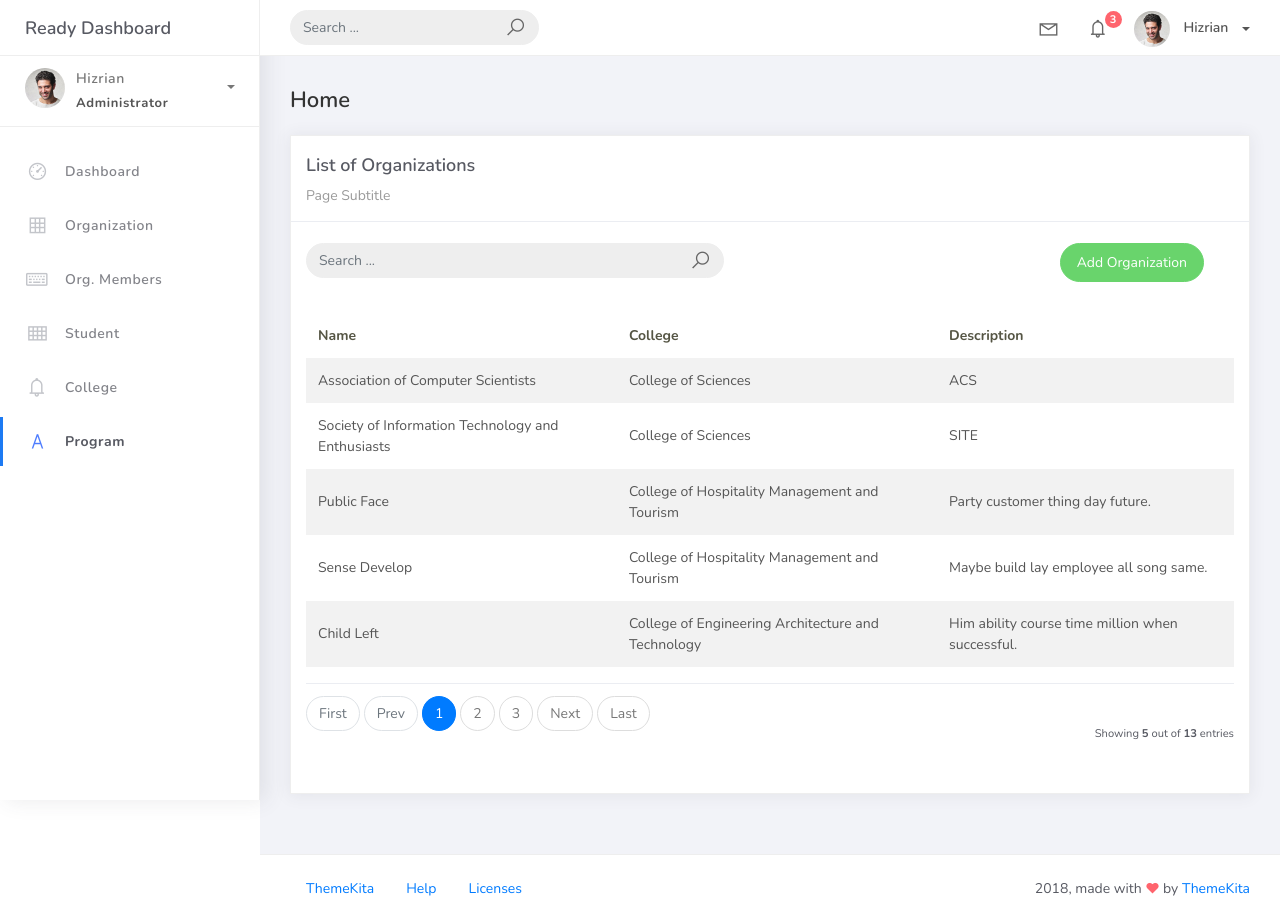
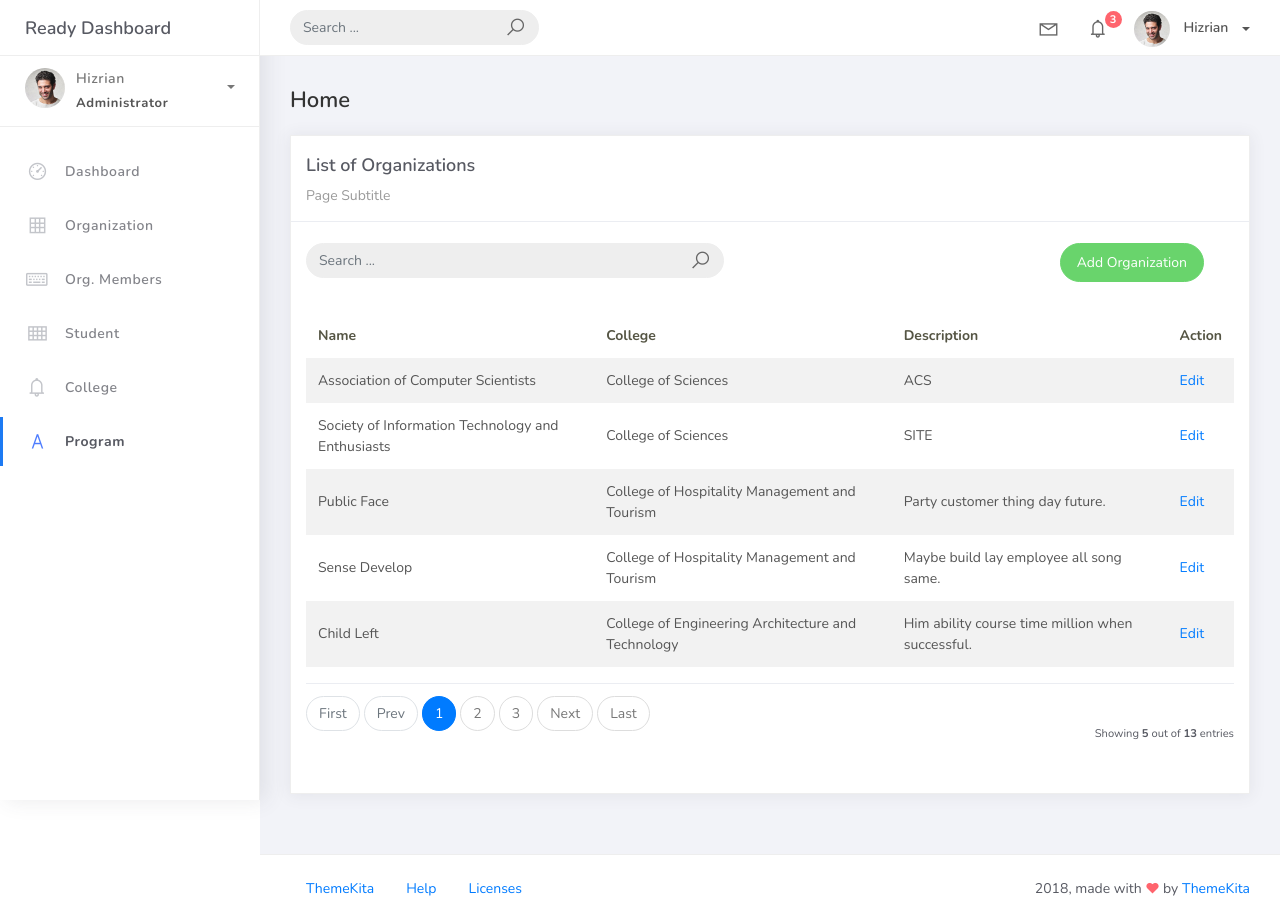
Before and after one commit to lewww123/PSUSphere, a Django app: page /organization_list in a window 1280 px wide. Run offline with Django 5.2, Linux system fonts and the light colour scheme; data comes from the database, SQL or seed files in the repository; both versions use the stored data as it was after the commit; some libraries are stand-ins or nearby versions.

Commit message:
modify the organization edit and add

```diff
--- a/projectsite/projectsite/urls.py
+++ b/projectsite/projectsite/urls.py
@@ -16,11 +16,13 @@ Including another URLconf
 """
 from django.contrib import admin
 from django.urls import path
-from studentorg.views import HomePageView, OrganizationList  # pyright: ignore[reportMissingImports]
-from studentorg import views  # pyright: ignore[reportMissingImports]
+from studentorg.views import HomePageView, OrganizationList, OrganizationCreateView, OrganizationUpdateView
+from studentorg import views
 
 urlpatterns = [
     path("admin/", admin.site.urls),
     path('', views.HomePageView.as_view(), name='home'),
     path('organization_list', OrganizationList.as_view(), name='organization-list'),
+    path('organization_list/add', OrganizationCreateView.as_view(), name='organization-add'),
+    path('organization_list/<int:pk>/', OrganizationUpdateView.as_view(), name='organization-update'),
 ]
--- a/projectsite/studentorg/views.py
+++ b/projectsite/studentorg/views.py
@@ -1,6 +1,6 @@
 from django.shortcuts import render
 from django.views.generic.list import ListView
-from django.views.generic.edit import CreateView
+from django.views.generic.edit import CreateView, UpdateView
 from studentorg.models import Organization # pyright: ignore[reportMissingImports]
 from studentorg.forms import OrganizationForm
 from django.urls import reverse_lazy
@@ -22,3 +22,9 @@ class OrganizationCreateView(CreateView):
     form_class = OrganizationForm
     template_name = 'org_form.html'
     success_url = reverse_lazy('organization-list')
+
+class OrganizationUpdateView(UpdateView):
+    model = Organization
+    form_class = OrganizationForm
+    template_name = 'org_form.html'
+    success_url = reverse_lazy('organization-list')
--- a/projectsite/templates/base.html
+++ b/projectsite/templates/base.html
@@ -198,7 +198,7 @@
 							</a>
 						</li>
 						<li class="nav-item active">
-							<a href="typography.html">
+							<a href="notifications.html">
 								<i class="la la-font"></i>
 								<p>Program</p>
 							</a>
--- a/projectsite/templates/org_list.html
+++ b/projectsite/templates/org_list.html
@@ -1,6 +1,5 @@
 {% extends 'base.html' %}
 {% load static %}
-
 {% block content %}
 <div class="content">
     <div class="container-fluid">
@@ -47,6 +46,7 @@
                                     <th scope="col">Name</th>
                                     <th scope="col">College</th>
                                     <th scope="col">Description</th>
+                                    <th scope="col">Action</th>
                                 </tr>
                             </thead>
                             <tbody>
@@ -55,6 +55,14 @@
                                     <td>{{ object.name }}</td>
                                     <td>{{ object.college }}</td>
                                     <td>{{ object.description }}</td>
+                                    <td><a href="organization_list/{{ object.id }}">Edit</a></td>
+                                    </tr>
+                                    {% empty %}
+                                    <tr>
+                                        <td colspan="4" style="text-align: center">
+                                            <p class="text-sm font-weight-bold mb-0">No Records Found</p>
+                                        </td>
+                                    </tr>
                                 </tr>
                                 {% endfor %}
                             </tbody>
```
Also changed, not shown: projectsite/db.sqlite3.
